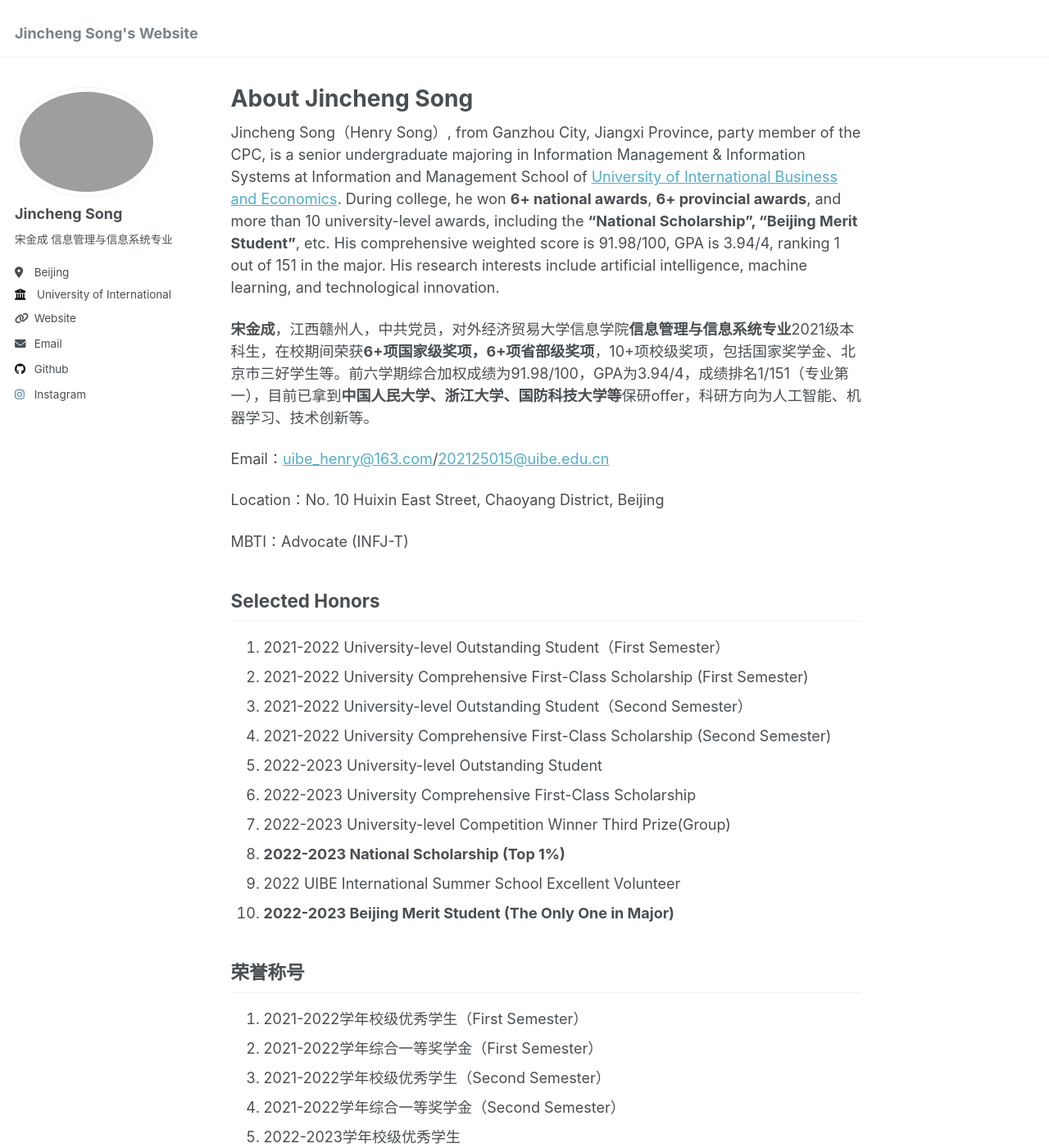
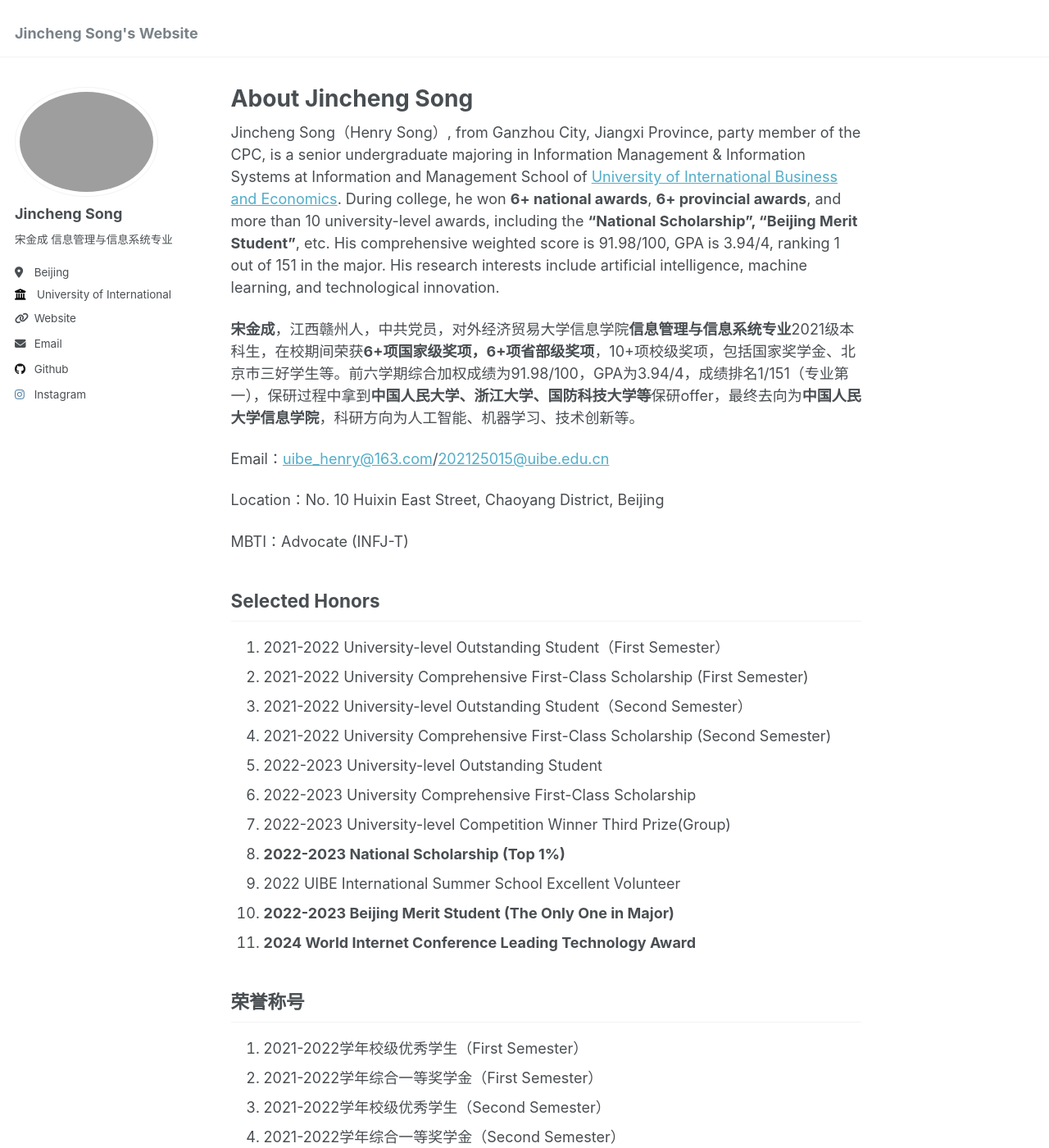
Before and after one commit to henrysong2003/henrysong2003.github.io, a Jekyll site: the page built from _pages/about.md, in a window 1280 px wide and 1400 px high. Shown: the whole window at 82% size. Built offline with Jekyll 4.4.1, drawn with Linux system fonts in a browser that asks for light colours; some of the changed text lies outside the part shown.

Commit message:
Update about.md

```diff
--- a/_pages/about.md
+++ b/_pages/about.md
@@ -8,7 +8,7 @@ redirect_from:
 ---
 Jincheng Song（Henry Song）, from Ganzhou City, Jiangxi Province, party member of the CPC, is a senior undergraduate majoring in Information Management & Information Systems at Information and Management School of [University of International Business and Economics](https://www.uibe.edu.cn/). During college, he won **6+ national awards**, **6+ provincial awards**, and more than 10 university-level awards, including the **“National Scholarship”, “Beijing Merit Student”**, etc. His comprehensive weighted score is 91.98/100, GPA is 3.94/4, ranking 1 out of 151 in the major. His research interests include artificial intelligence, machine learning, and technological innovation.
 
-**宋金成**，江西赣州人，中共党员，对外经济贸易大学信息学院**信息管理与信息系统专业**2021级本科生，在校期间荣获**6+项国家级奖项，6+项省部级奖项**，10+项校级奖项，包括国家奖学金、北京市三好学生等。前六学期综合加权成绩为91.98/100，GPA为3.94/4，成绩排名1/151（专业第一），目前已拿到**中国人民大学、浙江大学、国防科技大学等**保研offer，科研方向为人工智能、机器学习、技术创新等。
+**宋金成**，江西赣州人，中共党员，对外经济贸易大学信息学院**信息管理与信息系统专业**2021级本科生，在校期间荣获**6+项国家级奖项，6+项省部级奖项**，10+项校级奖项，包括国家奖学金、北京市三好学生等。前六学期综合加权成绩为91.98/100，GPA为3.94/4，成绩排名1/151（专业第一），保研过程中拿到**中国人民大学、浙江大学、国防科技大学等**保研offer，最终去向为**中国人民大学信息学院**，科研方向为人工智能、机器学习、技术创新等。
 
 Email：[uibe_henry@163.com](mailto:uibe_henry@163.com)/[202125015@uibe.edu.cn](mailto:202125015@uibe.edu.cn)
 
@@ -28,6 +28,7 @@ Selected Honors
 8. **2022-2023 National Scholarship (Top 1%)**
 9. 2022 UIBE International Summer School Excellent Volunteer
 10. **2022-2023 Beijing Merit Student (The Only One in Major)**
+11. **2024 World Internet Conference Leading Technology Award**
 
 荣誉称号
 ------
@@ -41,6 +42,7 @@ Selected Honors
 8. **2022-2023年度国家奖学金（Top 1%）**
 9. 2022年度暑期国际学校优秀志愿者
 10. **2022-2023年度北京市三好学生（年级唯一）**
+11. **2024年世界互联网大会领先科技奖收录成果集《科技之魅》**
 
 Selected Awards
 ------
```
Also changed, not shown: other parts of _pages/about.md (+1 -1 lines).
